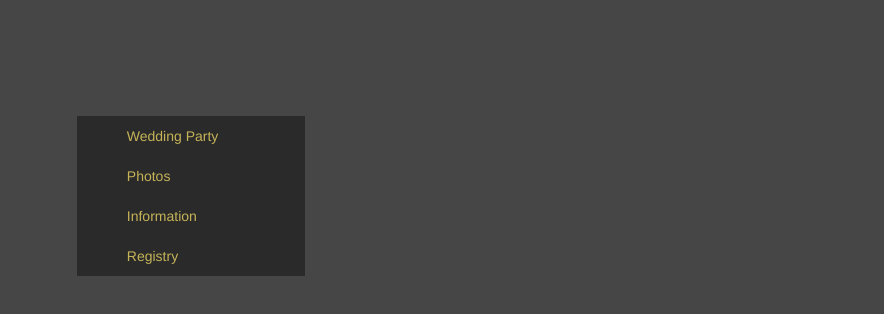
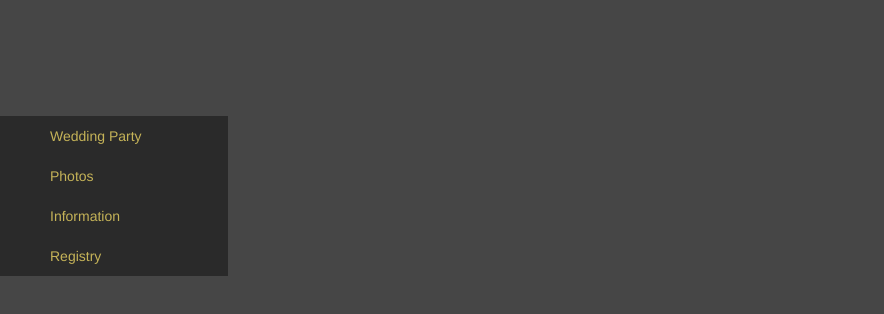
Before and after one commit to benhassara/wedding-site, a website: page src/index.html in a window 1280 px wide. Shown: the part 176-490 px from the top of the page, without its empty margins (0-884 px from the left). Drawn offline with nearby package versions, Linux system fonts and the light colour scheme; a web font is replaced by a local one.

Commit message:
nav links docked against side

```diff
--- a/src/css/main.css
+++ b/src/css/main.css
@@ -25,7 +25,6 @@ img.background {
 .nav ul {
     list-style: none;
     margin-top: 10%;
-    margin-left: 6%;
     background-color: rgba(0, 0, 0, 0.4);
     display: inline-block;
     padding-right: 6%;
@@ -42,7 +41,6 @@ img.background {
     text-align: center;
     font-family: PegsannaHMK;
     font-size: 72px;
-    /*color: #c5b358;*/
     color: #293037;
 }
 
@@ -50,6 +48,5 @@ img.background {
     text-align: center;
     font-family: PegsannaHMK;
     font-size: 32px;
-    /*color: #c5b358;*/
     color: #293037;
 }
```
